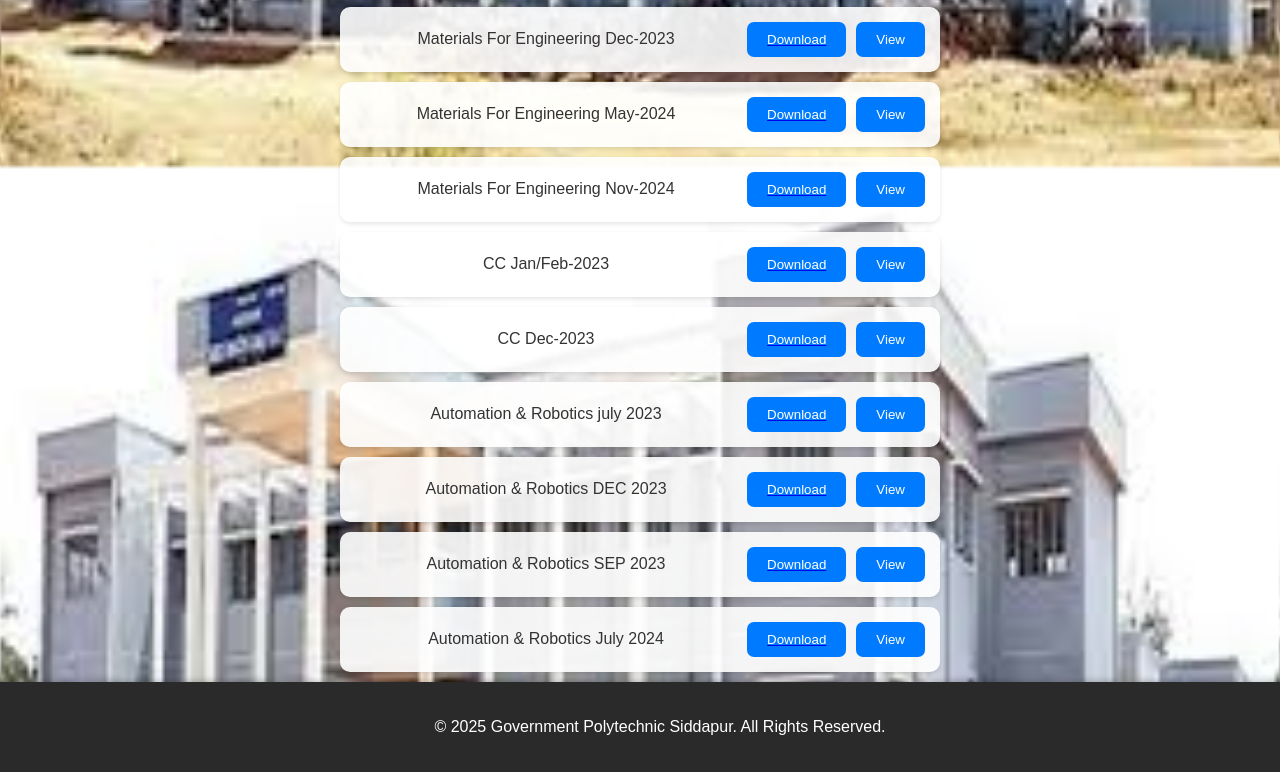
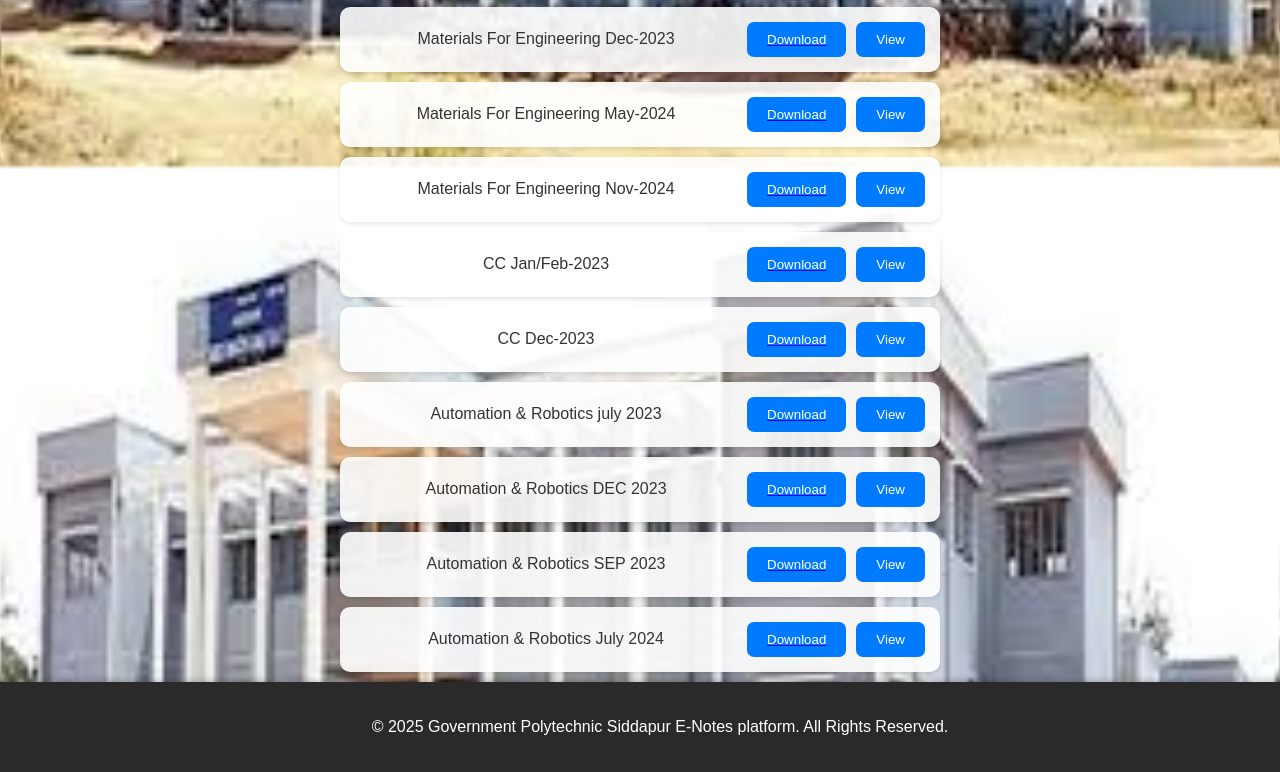
Before and after one commit to nutanworks/GPTS-E-Notes-platform, a plain HTML site: page qp.html in a window 1280 px wide. Shown: the part 1537-2309 px from the top of the page. Drawn offline with Linux system fonts and the light colour scheme.

Commit message:
final last

```diff
--- a/qp.html
+++ b/qp.html
@@ -56,7 +56,6 @@
             { name: 'Automation & Robotics SEP 2023', file:'matirials3/mkar.pdf'},
             { name: 'Automation & Robotics July 2024', file:'matirials3/mkar24.pdf'},
 
-
         ];
 
         const materialsList = document.getElementById('materials-list');
@@ -101,7 +100,7 @@
     </script>
     <footer class="footer">
         <div class="footer-container">
-            <p>© 2025 Government Polytechnic Siddapur. All Rights Reserved.</p>
+            <p>© 2025 Government Polytechnic Siddapur E-Notes platform. All Rights Reserved.</p>
 
         </div>
     </footer>
```
Also changed, not shown: index.html (+0 -1 lines).
